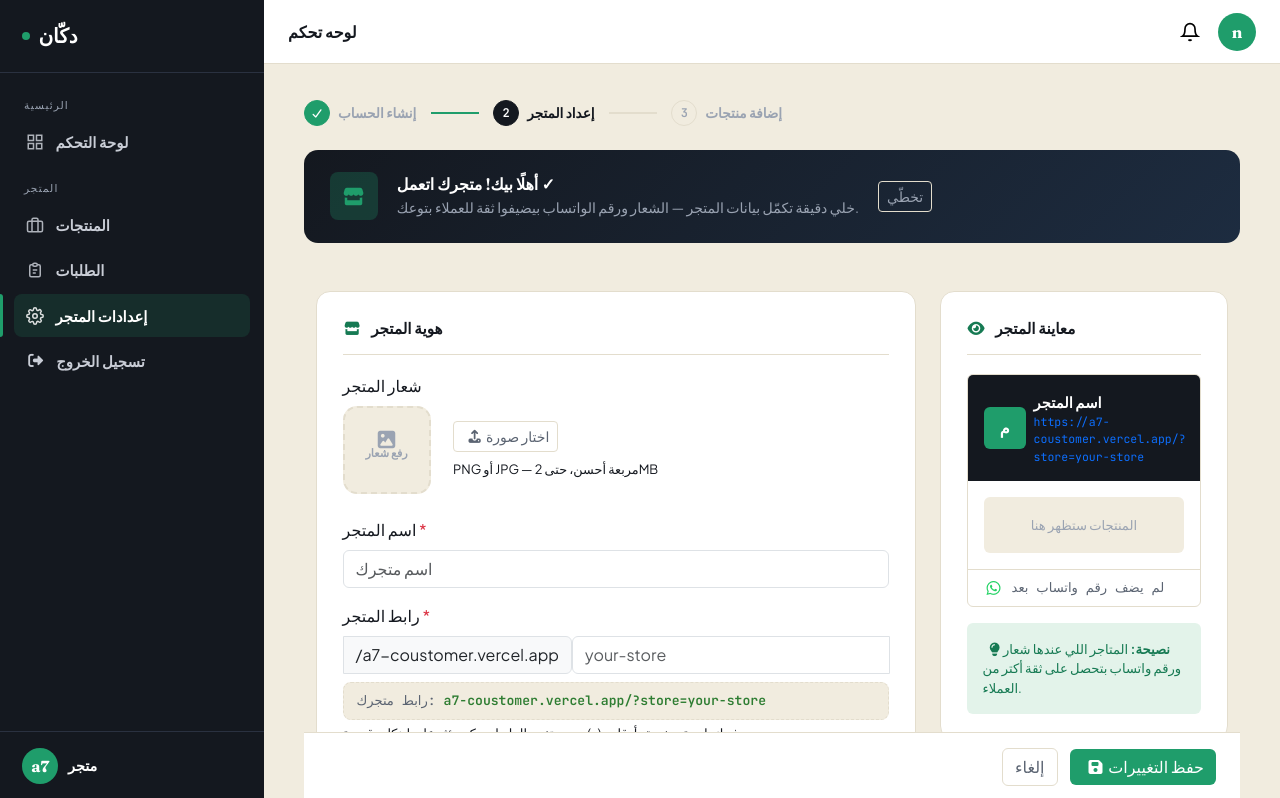
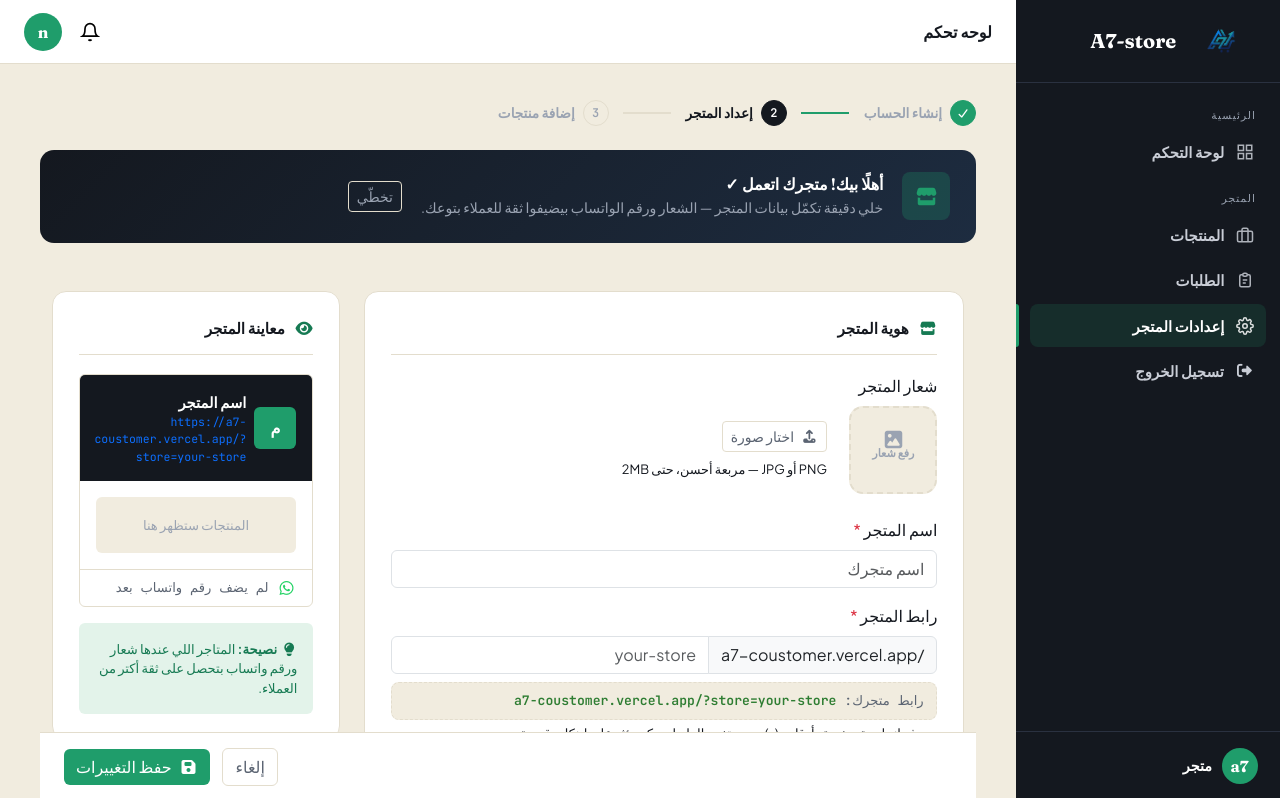
Before and after one commit to ashrif2006/a7-store-frontend-owner-layout, an Angular app: page /store-settings in a window 1280 px wide. Shown: the top 798 px of the page. Built offline with nearby package versions, Linux system fonts and the light colour scheme; no server answers; sample sign-in values are in the browser's storage.

Commit message:
add logo and handel logo in all project

```diff
--- a/angular.json
+++ b/angular.json
@@ -21,6 +21,7 @@
             ],
             "tsConfig": "tsconfig.app.json",
             "assets": [
+              "src/assets",
               {
                 "glob": "**/*",
                 "input": "public"
--- a/src/app/landing/landing.component.html
+++ b/src/app/landing/landing.component.html
@@ -2,7 +2,7 @@
 <nav class="navbar navbar-expand-lg site-navbar sticky-top py-3">
   <div class="container">
     <a class="navbar-brand-mark" routerLink="/">
-      <span class="dot"></span> A7-store
+      <img class="logo" src="assets/images/logo.png" alt="A7-store">A7-store
     </a>
     <button class="navbar-toggler border-0" type="button" data-bs-toggle="collapse" data-bs-target="#mainNav">
       <span class="navbar-toggler-icon"></span>
--- a/src/app/shared/components/sidebar/sidebar.component.html
+++ b/src/app/shared/components/sidebar/sidebar.component.html
@@ -7,7 +7,7 @@
 <div class="offcanvas offcanvas-end dash-sidebar" tabindex="-1" id="mobileSidebar" style="width:264px;">
   <div class="offcanvas-header border-0 p-0">
     <div class="brand w-100">
-      <span class="dot"></span> A7-store
+      <img class="logo" src="assets/images/logo.png" alt="A7-store-logo"> A7-store
       <button type="button" class="btn-close btn-close-white ms-auto" data-bs-dismiss="offcanvas"></button>
     </div>
   </div>
@@ -17,7 +17,7 @@
 <!-- Shared sidebar template -->
 <ng-template #sidebarContent>
   <div class="brand d-none d-lg-flex">
-    <span class="dot"></span> دكّان
+    <img class="logo" src="assets/images/logo.png" alt="A7-store"> A7-store
   </div>
 
   <nav class="dash-nav flex-grow-1">
--- a/src/index.html
+++ b/src/index.html
@@ -1,11 +1,64 @@
 <!doctype html>
-<html lang="en">
+<html lang="ar" dir="rtl">
 <head>
   <meta charset="utf-8">
-  <title>A7FrontNg</title>
+  <title>A7-store — افتح متجرك وأدر طلباتك بسهولة</title>
   <base href="/">
   <meta name="viewport" content="width=device-width, initial-scale=1">
-  <link rel="icon" type="image/x-icon" href="favicon.ico">
+
+  <!-- ===== SEO Basic ===== -->
+  <meta name="description" content="A7-store منصة متاجر إلكترونية تتيح لك فتح متجرك الخاص، إضافة منتجاتك، واستقبال طلبات عملائك مباشرة. سهل، سريع، ومجاني.">
+  <meta name="keywords" content="متجر إلكتروني, A7-store, بيع اونلاين, إدارة طلبات, منتجات, واتساب, متجر اونلاين مجاني">
+  <meta name="author" content="A7-store">
+  <meta name="robots" content="index, follow">
+  <meta name="theme-color" content="#14181f">
+  <link rel="canonical" href="https://soter-a7.vercel.app/">
+
+  <!-- ===== Open Graph (Facebook / WhatsApp / LinkedIn) ===== -->
+  <meta property="og:type" content="website">
+  <meta property="og:url" content="https://soter-a7.vercel.app/">
+  <meta property="og:title" content="A7-store — افتح متجرك وأدر طلباتك بسهولة">
+  <meta property="og:description" content="منصة متاجر إلكترونية تتيح لك فتح متجرك الخاص، إضافة منتجاتك، واستقبال طلبات عملائك مباشرة. سهل، سريع، ومجاني.">
+  <meta property="og:image" content="https://soter-a7.vercel.app/assets/images/logoA7-store.png">
+  <meta property="og:locale" content="ar_EG">
+  <meta property="og:site_name" content="A7-store">
+
+  <!-- ===== Twitter Card ===== -->
+  <meta name="twitter:card" content="summary_large_image">
+  <meta name="twitter:url" content="https://soter-a7.vercel.app/">
+  <meta name="twitter:title" content="A7-store — افتح متجرك وأدر طلباتك بسهولة">
+  <meta name="twitter:description" content="منصة متاجر إلكترونية تتيح لك فتح متجرك الخاص، إضافة منتجاتك، واستقبال طلبات عملائك مباشرة.">
+  <meta name="twitter:image" content="https://soter-a7.vercel.app/assets/images/logoA7-store.png">
+
+  <!-- ===== Favicon ===== -->
+  <link rel="icon" type="image/png" sizes="32x32" href="assets/images/logoA7-store.png">
+  <link rel="icon" type="image/png" sizes="16x16" href="assets/images/logoA7-store.png">
+  <link rel="apple-touch-icon" href="assets/images/logoA7-store.png">
+
+  <!-- ===== Preconnect (تسريع تحميل الخطوط) ===== -->
+  <link rel="preconnect" href="https://fonts.googleapis.com">
+  <link rel="preconnect" href="https://fonts.gstatic.com" crossorigin>
+  <link rel="preconnect" href="https://cdnjs.cloudflare.com">
+
+  <!-- ===== Schema.org JSON-LD (محركات البحث) ===== -->
+  <script type="application/ld+json">
+  {
+    "@context": "https://schema.org",
+    "@type": "WebApplication",
+    "name": "A7-store",
+    "url": "https://soter-a7.vercel.app/",
+    "description": "منصة متاجر إلكترونية تتيح لأصحاب المتاجر الصغيرة فتح متجر خاص بهم وإدارة منتجاتهم وطلباتهم بسهولة.",
+    "applicationCategory": "BusinessApplication",
+    "operatingSystem": "Web",
+    "inLanguage": "ar",
+    "offers": {
+      "@type": "Offer",
+      "price": "0",
+      "priceCurrency": "EGP"
+    }
+  }
+  </script>
+
 </head>
 <body>
   <app-root></app-root>
--- a/src/theme.css
+++ b/src/theme.css
@@ -57,6 +57,14 @@ a { text-decoration: none; }
 /* ==========================================================================
    SIGNATURE: BRAND MARK
    ========================================================================== */
+   .logo{
+    height: 40px;          /* الارتفاع المناسب للهيدر */
+  width: auto;           /* يضبط العرض تلقائيًا حسب الارتفاع لمنع التمدد */
+  max-width: 150px;      /* أقصى عرض مسموح به */
+  object-fit: contain;   /* يحافظ على أبعاد الصورة جودة وبدون قص */
+  display: inline-block;
+  vertical-align: middle;
+   }
 .navbar-brand-mark {
   font-family: var(--font-display);
   font-weight: 700;
```
Also changed, not shown: src/assets/images/logo.png (added), src/assets/images/logoA7-store.png (added).
